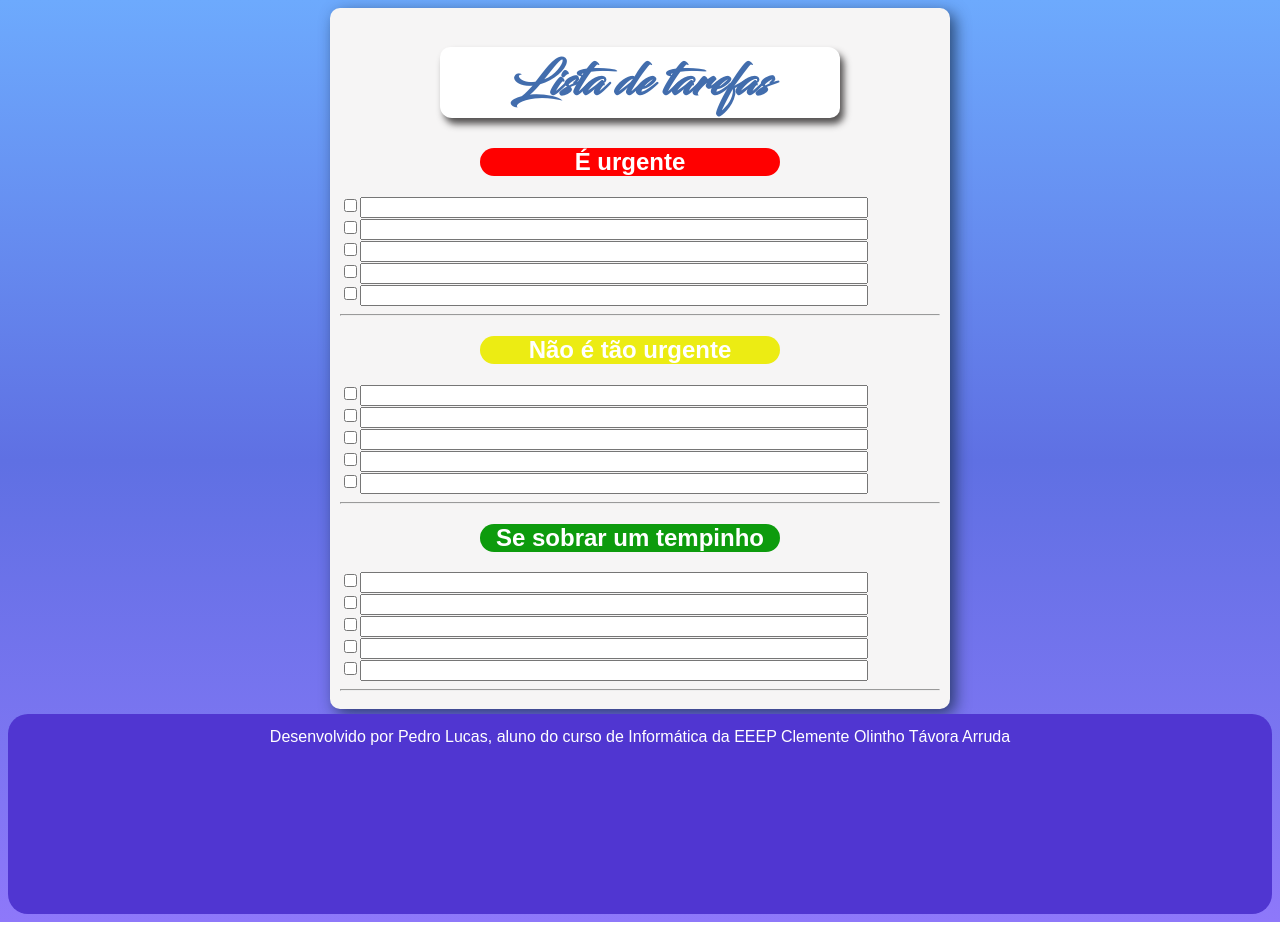
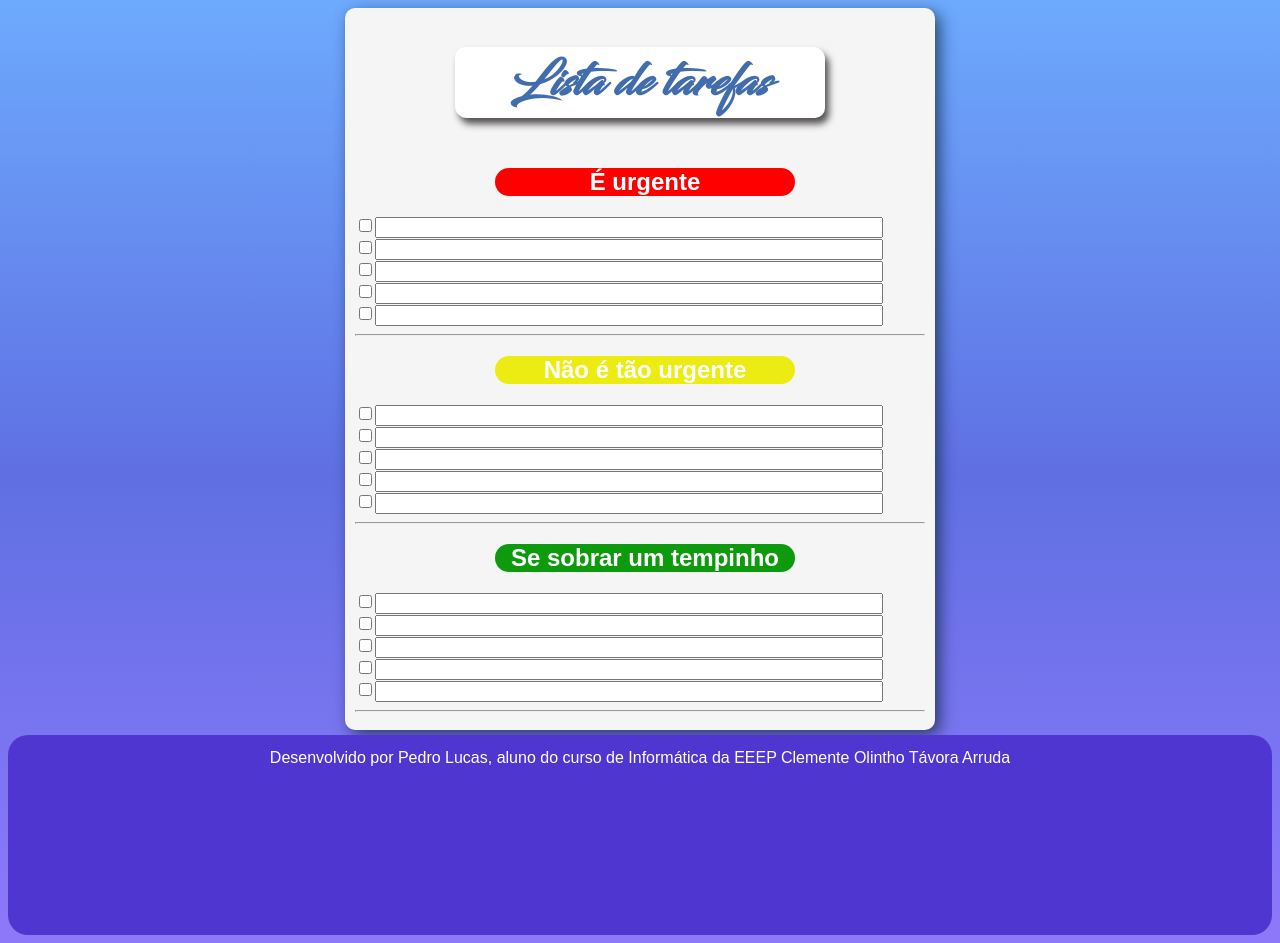
Before and after one commit to PedroLucasDeveloper/Lista-de-Tarefas, a plain HTML site: page index.html in a window 1280 px wide. Before the commit the page ends 922 px from the top, so only its background shows below. Drawn offline with Linux system fonts and the light colour scheme.

Commit message:
Update style.css

```diff
--- a/style.css
+++ b/style.css
@@ -1,10 +1,11 @@
 @charset "UTF-8";
 main{
     background-color: rgb(246, 245, 245);
-    min-width: 400px;
-    max-width: 600px;
+    width: 570px;
     padding: 10px;
     box-shadow: 5px 5px 15px #112744bc;
+    min-width: 300px;
+    max-width: 800px;
     margin: auto;
     border-radius: 10px;
 }
@@ -24,6 +25,7 @@ h1{
     border-radius: 10px 12px;
     margin-left: 100px;
     margin-right: 100px;
+    margin-bottom: 50px;
     background-color: rgb(255, 255, 255);
 }
 h2.basico{
```
